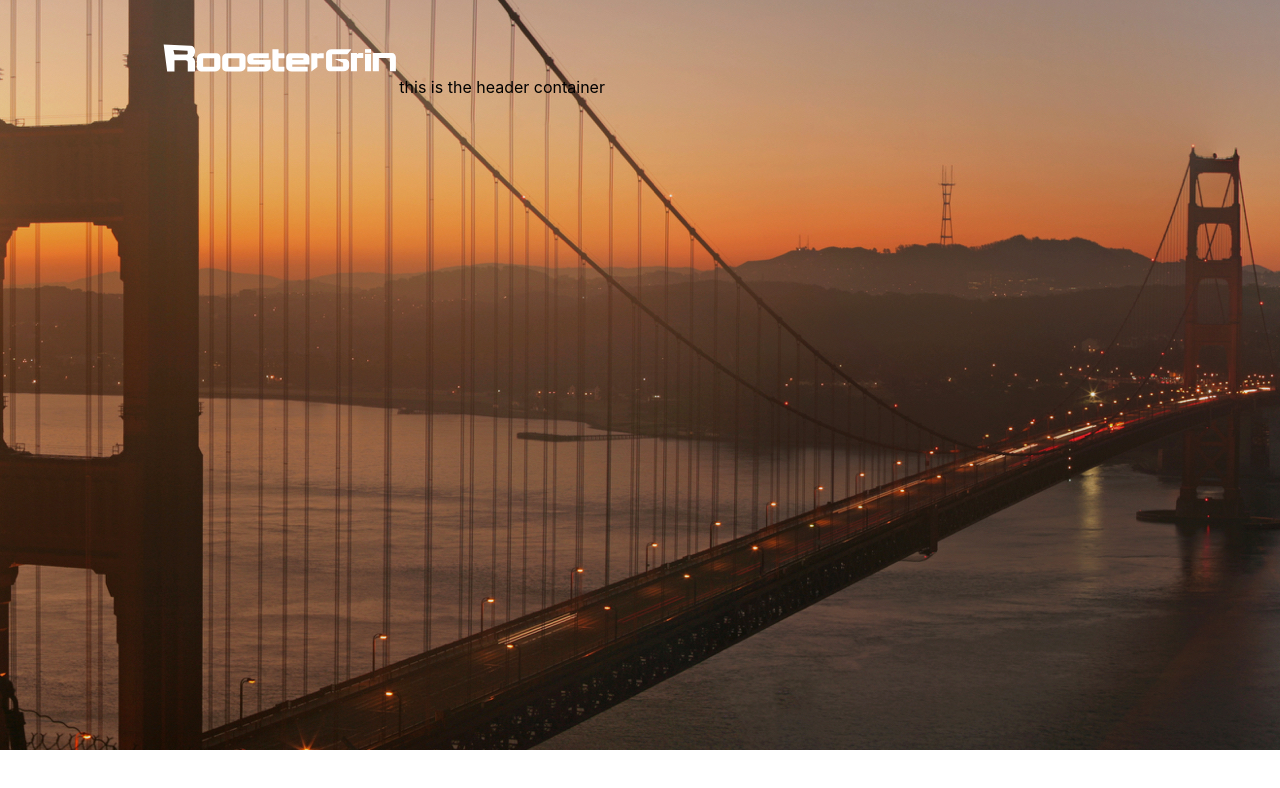
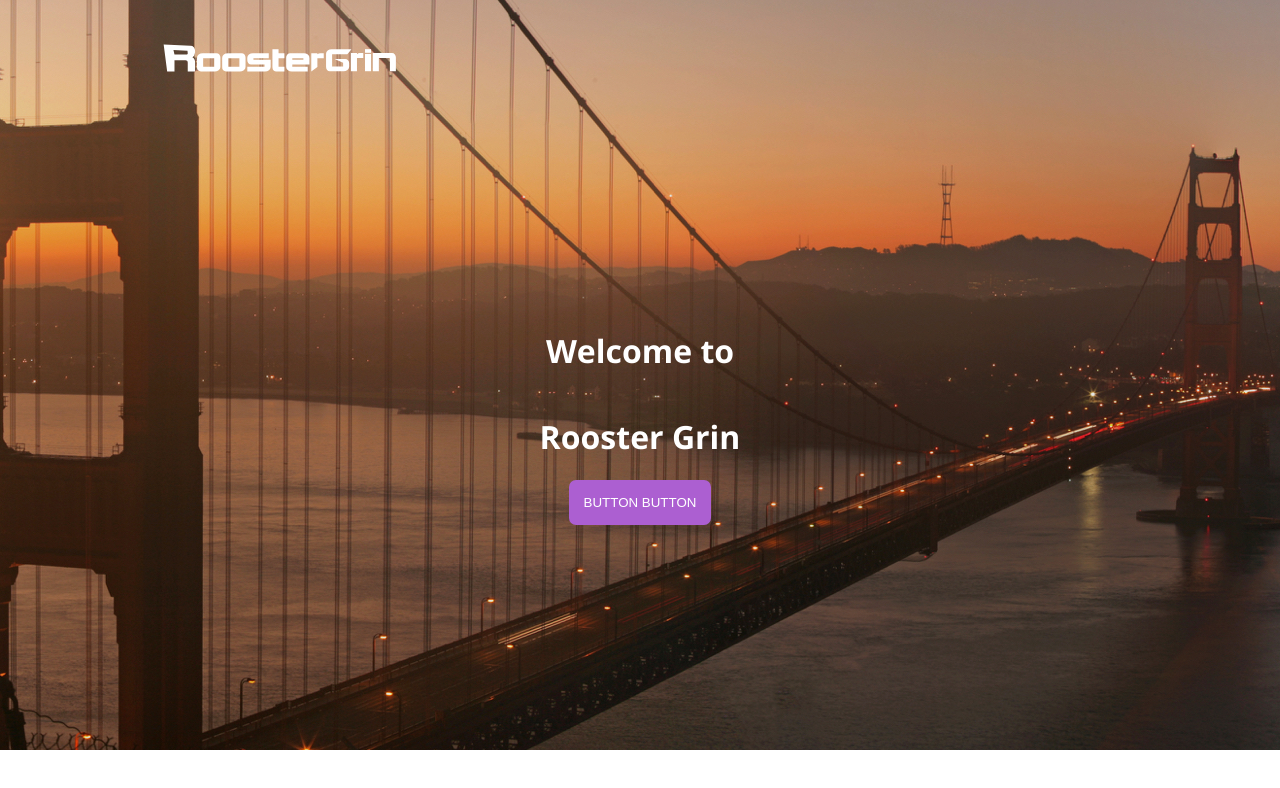
Before and after one commit to alliecaton/rg-test, a React (Create React App) app: page / in a window 1280 px wide. Shown: the top 788 px of the page. Built offline with nearby package versions, Linux system fonts and the light colour scheme.

Commit message:
setting and styling header

```diff
--- a/public/index.html
+++ b/public/index.html
@@ -3,6 +3,11 @@
 	<head>
 		<meta charset="utf-8" />
 		<link rel="icon" href="%PUBLIC_URL%/favicon.ico" />
+		<link rel="preconnect" href="https://fonts.gstatic.com" crossorigin />
+		<link
+			href="https://fonts.googleapis.com/css2?family=Open+Sans:wght@400;700&display=swap"
+			rel="stylesheet"
+		/>
 		<meta name="viewport" content="width=device-width, initial-scale=1" />
 		<meta name="theme-color" content="#000000" />
 		<meta
--- a/src/App.css
+++ b/src/App.css
@@ -1,3 +1,7 @@
+body {
+	font-family: 'Open Sans', sans-serif;
+}
+
 .header-container {
 	background-image: url('./assets/hero.jpg');
 	height: 750px;
@@ -12,3 +16,21 @@
 	width: 20%;
 	padding-left: 10%;
 }
+
+.hero-content-parent {
+	display: flex;
+	justify-content: center;
+	flex-flow: column wrap;
+	align-items: center;
+	height: 90%;
+	width: 100%;
+	color: white;
+}
+
+.purple-button {
+	border: none;
+	color: white;
+	padding: 15px;
+	background-color: #ac5fd1;
+	border-radius: 7px;
+}
--- /dev/null
+++ b/src/components/Header.js
@@ -0,0 +1,14 @@
+import React from 'react'
+import PurpleButton from './shared-elements/PurpleButton'
+
+const Header = () => {
+	return (
+		<div className='hero-content-parent'>
+			<h1>Welcome to</h1>
+			<h1>Rooster Grin</h1>
+			<PurpleButton />
+		</div>
+	)
+}
+
+export default Header
--- /dev/null
+++ b/src/components/shared-elements/PurpleButton.js
@@ -0,0 +1,12 @@
+import React from 'react'
+
+// Separate button components insted of passing color in as a prop all over the place
+const PurpleButton = () => {
+	return (
+		<div>
+			<button className='purple-button'>BUTTON BUTTON</button>
+		</div>
+	)
+}
+
+export default PurpleButton
--- a/src/containers/HeaderContainer.js
+++ b/src/containers/HeaderContainer.js
@@ -1,11 +1,12 @@
 import React from 'react'
-import NavBar from '../components/NavBar.js'
+import NavBar from '../components/NavBar'
+import Header from '../components/Header'
 
 const HeaderContainer = () => {
 	return (
 		<div className='header-container'>
 			<NavBar />
-			this is the header container
+			<Header />
 		</div>
 	)
 }
```
Also changed, not shown: src/components/shared-elements/Button.js (deleted). Lines whose indentation alone changed are shown as unchanged.
